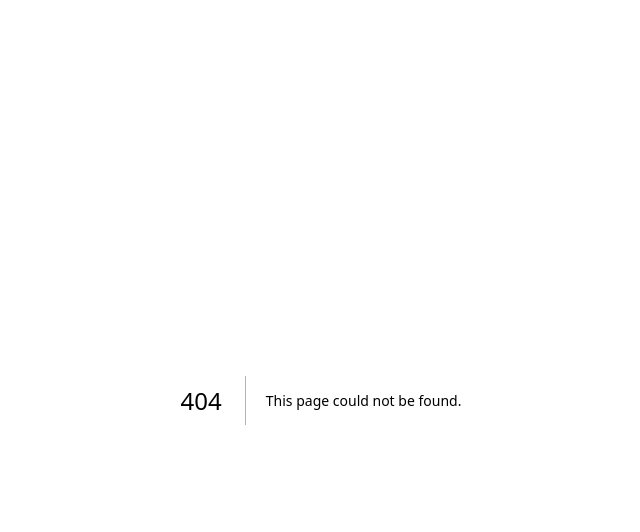
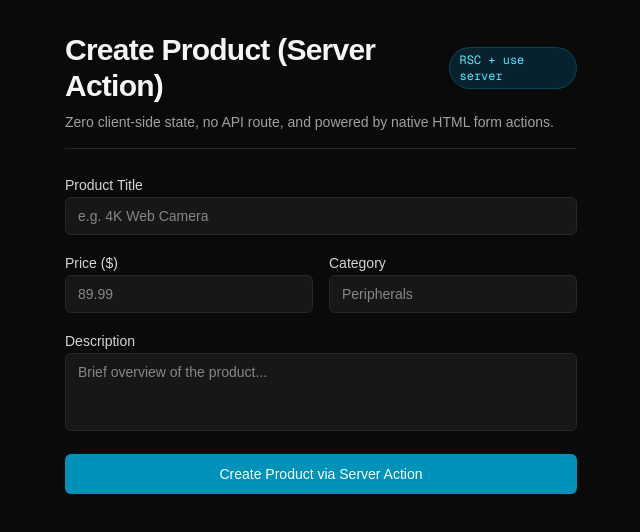
Before and after one commit to Nisarg-jain/data-fetching-demo, a Next.js app: page /server-form in a window 1280 px wide. Before the commit this address had no page. Shown: the top 532 px of the page, without its empty margins (319-959 px from the left). Built offline with nearby package versions, Linux system fonts and the light colour scheme.

Commit message:
feat(data-fetching): implement server actions for form data mutation

```diff
--- /dev/null
+++ b/app/server-form/page.tsx
@@ -0,0 +1,121 @@
+import { addProductToDB } from "@/app/products-db/db";
+import { revalidatePath } from "next/cache";
+import { redirect } from "next/navigation";
+
+export default function ServerFormPage() {
+  async function createProductAction(formData: FormData) {
+    "use server";
+
+    const title = formData.get("title")?.toString().trim();
+    const priceStr = formData.get("price")?.toString().trim();
+    const category = formData.get("category")?.toString().trim();
+    const description = formData.get("description")?.toString().trim();
+
+    if (!title || !priceStr || !category || !description) {
+      throw new Error("All fields are required");
+    }
+
+    const price = parseFloat(priceStr);
+    if (isNaN(price)) {
+      throw new Error("Invalid price provided");
+    }
+
+    // Direct database mutation on the server
+    await addProductToDB({
+      title,
+      price,
+      category,
+      description,
+    });
+
+    // Invalidate the cache for products-db and navigate
+    revalidatePath("/products-db");
+    redirect("/products-db");
+  }
+
+  return (
+    <div className="p-8 max-w-xl mx-auto space-y-6">
+      <div className="space-y-2 border-b border-neutral-800 pb-4">
+        <div className="flex items-center justify-between">
+          <h1 className="text-3xl font-bold tracking-tight text-neutral-100">
+            Create Product (Server Action)
+          </h1>
+          <span className="text-xs px-2.5 py-1 rounded-full bg-cyan-950/60 border border-cyan-800/60 text-cyan-300 font-mono">
+            RSC + use server
+          </span>
+        </div>
+        <p className="text-sm text-neutral-400">
+          Zero client-side state, no API route, and powered by native HTML form actions.
+        </p>
+      </div>
+
+      <form action={createProductAction} className="space-y-4">
+        <div className="space-y-1">
+          <label htmlFor="title" className="text-sm font-medium text-neutral-300">
+            Product Title
+          </label>
+          <input
+            id="title"
+            name="title"
+            type="text"
+            required
+            placeholder="e.g. 4K Web Camera"
+            className="w-full px-3 py-2 rounded-md bg-neutral-900 border border-neutral-800 text-neutral-100 focus:outline-none focus:border-cyan-500 text-sm"
+          />
+        </div>
+
+        <div className="grid grid-cols-2 gap-4">
+          <div className="space-y-1">
+            <label htmlFor="price" className="text-sm font-medium text-neutral-300">
+              Price ($)
+            </label>
+            <input
+              id="price"
+              name="price"
+              type="number"
+              step="0.01"
+              required
+              placeholder="89.99"
+              className="w-full px-3 py-2 rounded-md bg-neutral-900 border border-neutral-800 text-neutral-100 focus:outline-none focus:border-cyan-500 text-sm"
+            />
+          </div>
+
+          <div className="space-y-1">
+            <label htmlFor="category" className="text-sm font-medium text-neutral-300">
+              Category
+            </label>
+            <input
+              id="category"
+              name="category"
+              type="text"
+              required
+              placeholder="Peripherals"
+              className="w-full px-3 py-2 rounded-md bg-neutral-900 border border-neutral-800 text-neutral-100 focus:outline-none focus:border-cyan-500 text-sm"
+            />
+          </div>
+        </div>
+
+        <div className="space-y-1">
+          <label htmlFor="description" className="text-sm font-medium text-neutral-300">
+            Description
+          </label>
+          <textarea
+            id="description"
+            name="description"
+            required
+            rows={3}
+            placeholder="Brief overview of the product..."
+            className="w-full px-3 py-2 rounded-md bg-neutral-900 border border-neutral-800 text-neutral-100 focus:outline-none focus:border-cyan-500 text-sm resize-none"
+          />
+        </div>
+
+        <button
+          type="submit"
+          className="w-full py-2.5 px-4 rounded-md font-medium text-sm bg-cyan-600 hover:bg-cyan-500 text-white transition-colors cursor-pointer"
+        >
+          Create Product via Server Action
+        </button>
+      </form>
+    </div>
+  );
+}
```
